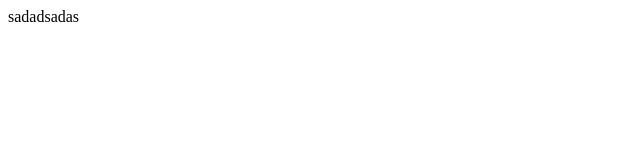
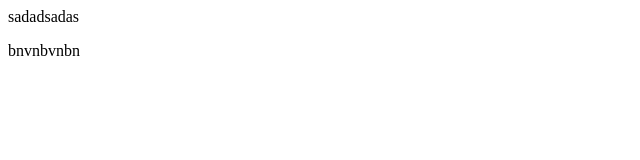
Before and after one commit to hemanth0504/test-repo, a plain HTML site: page index.html in a window 1280 px wide. Shown: the full height of the page, 0-640 px from the left. Drawn offline with Linux system fonts and the light colour scheme.

Commit message:
asdasdasd

```diff
--- a/index.html
+++ b/index.html
@@ -4,8 +4,11 @@
   <meta charset="UTF-8">
   <meta name="viewport" content="width=device-width, initial-scale=1.0">
   <title>Document</title>
+
 </head>
 <body>
   sadadsadas
+
+  <p>bnvnbvnbn</p>
 </body>
 </html>
```
